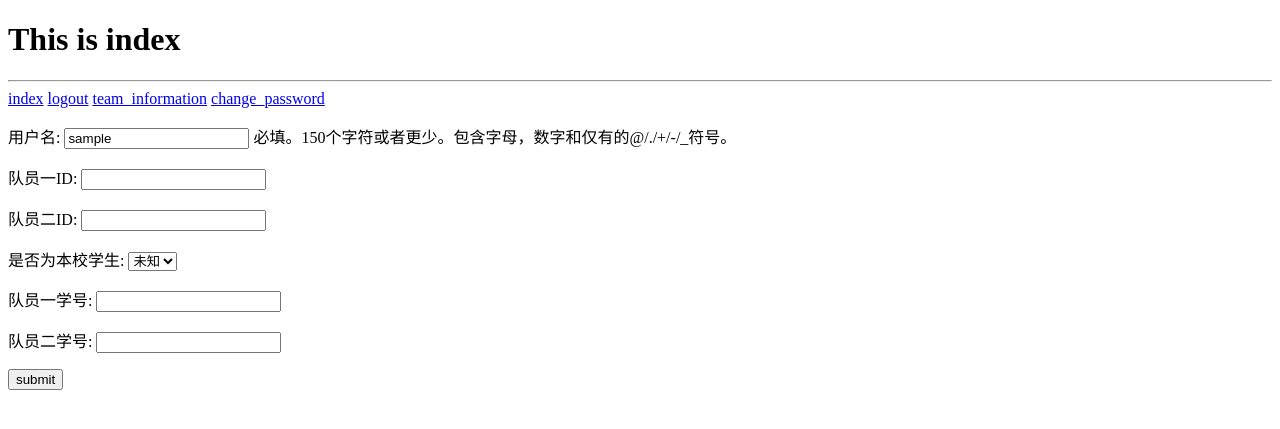
After one commit to geekplatform/GeekPlatform, a Django app: page /accounts/change_information in a window 1280 px wide. The commit adds this page. Shown: the top 429 px of the page. Run offline with Django 3.2, Linux system fonts and the light colour scheme; the visitor is signed in with stand-in values (Sample User, id 1).

Commit message:
20190719

```diff
--- a/Geek/accounts/admin.py
+++ b/Geek/accounts/admin.py
@@ -5,6 +5,7 @@ from .models import Teams
 
 # Register your models here.
 
+# 定义用户表在管理员后台显示方式
 class TeamsInline(admin.TabularInline):
     model = Teams
     can_delete = False
--- a/Geek/accounts/forms.py
+++ b/Geek/accounts/forms.py
@@ -1,4 +1,10 @@
-from django.contrib.auth.forms import UserCreationForm
+"""
+在Django自带表单基础上，自定义表单，继承原来的表单
+TeamFormsDIY为创建用户表单，注册用户时需要的填写的信息，不过我没使用
+TeamChangeForms为用户修改信息表单，修改信息时可用
+"""
+
+from django.contrib.auth.forms import UserCreationForm, UserChangeForm
 from django.contrib.auth.models import User
 from django import forms
 
@@ -20,3 +26,21 @@ class TeamFormsDIY(UserCreationForm):
         model = User
         # 定义普通用户可修改字段
         fields = ['username',]
+
+
+class TeamChangeForms(UserChangeForm):
+    member_one_name = forms.CharField(required=True, max_length=50, label='队员一ID')
+    # 队员二名字
+    member_two_name = forms.CharField(required=True, max_length=50, label='队员二ID')
+    # 队伍时否为本校队伍
+    is_school = forms.NullBooleanField(required=True, label='是否为本校学生')
+    # 队员一学号
+    member_one_school_ID = forms.CharField(required=True, max_length=50, label='队员一学号')
+    # 队员二学号
+    member_two_school_ID = forms.CharField(required=True, max_length=50, label='队员二学号')
+
+    class Meta:
+        # 属于User
+        model = User
+        # 定义普通用户可修改字段
+        fields = ['username','member_one_name','member_two_name','is_school','member_one_school_ID','member_two_school_ID']
--- a/Geek/accounts/models.py
+++ b/Geek/accounts/models.py
@@ -12,7 +12,7 @@ class Teams(models.Model):
     # 队员二名字
     team_member_two_name = models.CharField(blank=True, null=True, max_length=50, verbose_name='队员二ID')
     # 队伍时否为本校队伍
-    is_school = models.NullBooleanField(verbose_name='是否为本校学生')
+    is_school = models.NullBooleanField(verbose_name='是否为本校大一学生')
     # 队员一学号
     team_member_one_school_ID = models.CharField(blank=True, null=True, max_length=50, verbose_name='队员一学号')
     # 队员二学号
--- /dev/null
+++ b/Geek/accounts/templates/accounts/change_information.html
@@ -0,0 +1,69 @@
+<!DOCTYPE html>
+<html lang="zh-hans">
+<head>
+    <meta charset="UTF-8">
+    <meta name="viewport" content="width=device-width, initial-scale=1.0">
+    <meta http-equiv="X-UA-Compatible" content="ie=edge">
+    <title>Document</title>
+</head>
+<body>
+    <h1>This is index</h1>
+    <hr>
+    <a href="{% url 'accounts:index' %}">index</a>
+
+    <a href="{% url 'accounts:logout' %}">logout</a>
+    <a href="{% url 'accounts:team_information' %}">team_information</a>
+    <a href="{% url 'accounts:change_password' %}">change_password</a>
+    <form action="" method="post">
+        {% csrf_token %}
+        {{ change_information_forms.errors }}
+        <p>
+            <label for="id_username">用户名:</label>
+            <input type="text" name="username" maxlength="150" required id="id_username" value="{{ team_information.username }}">
+            <span class="helptext">必填。150个字符或者更少。包含字母，数字和仅有的@/./+/-/_符号。</span>
+        </p>
+        <p>
+            <label for="id_member_one_name">队员一ID:</label>
+            <input type="text" name="member_one_name" maxlength="50" required id="id_member_one_name" value="{{ team_information.teams.team_member_one_name }}">
+        </p>
+        <p>
+            <label for="id_member_two_name">队员二ID:</label>
+            <input type="text" name="member_two_name" maxlength="50" required id="id_member_two_name" value="{{ team_information.teams.team_member_two_name}}"
+        </p>
+        <p>
+            <label for="id_is_school">是否为本校学生:</label>
+            <select name="is_school" id="id_is_school" value='{{ team_information.teams.is_school }}'>
+                {% if team_information.teams.is_school == True %}
+                    <option value="1" >未知</option>
+                    <option value="2" selected>是</option>
+                    <option value="3">否</option>
+                {% elif team_information.teams.is_school == False %}
+                    <option value="1" >未知</option>
+                    <option value="2" >是</option>
+                    <option value="3" selected>否</option>
+                {% else %}
+                    <option value="1" selected>未知</option>
+                    <option value="2" >是</option>
+                    <option value="3">否</option>
+                {% endif %}
+            </select>
+        </p>
+        <p>
+            <label for="id_member_one_school_ID">队员一学号:</label>
+            <input type="text" name="member_one_school_ID" maxlength="50" required id="id_member_one_school_ID" value="{{ team_information.teams.team_member_one_school_ID }}">
+
+        </p>
+        <p>
+            <label for="id_member_two_school_ID">队员二学号:</label>
+            <input type="text" name="member_two_school_ID" maxlength="50" required id="id_member_two_school_ID" value="{{ team_information.teams.team_member_two_school_ID }}">
+        </p>
+        <p>
+        <button type="submit">submit</button>
+        </p>
+    </form>
+
+
+
+
+</body>
+</html>
--- a/Geek/accounts/templates/accounts/index.html
+++ b/Geek/accounts/templates/accounts/index.html
@@ -13,6 +13,8 @@
 
     {% if user.is_authenticated %}
         <a href="{% url 'accounts:logout' %}">logout</a>
+        <a href="{% url 'accounts:team_information' %}">队伍信息</a>
+
     {% else %}
         <a href="{% url 'accounts:login' %}">login</a>
         <a href="{% url 'accounts:register' %}">register</a>
--- a/Geek/accounts/urls.py
+++ b/Geek/accounts/urls.py
@@ -6,5 +6,8 @@ urlpatterns = [
     path('accounts/login/',views.login,name='login'),
     path('accounts/logout',views.logout,name='logout'),
     path('accounts/register',views.register,name='register'),
+    path('accounts/information',views.team_information,name='team_information'),
+    path('accounts/change_information',views.change_information,name='change_information'),
+    path('accounts/change_password',views.change_password,name='change_password'),
     path('',views.index,name='index'),
 ]
--- a/Geek/accounts/views.py
+++ b/Geek/accounts/views.py
@@ -2,8 +2,10 @@ from django.shortcuts import render, redirect
 from django.contrib.auth import authenticate
 from django.contrib.auth import login as auth_login
 from django.contrib.auth import logout as auth_logout
-from django.contrib.auth.forms import UserCreationForm
-from .forms import TeamFormsDIY
+from django.contrib.auth.forms import UserCreationForm, UserChangeForm, PasswordChangeForm
+from .forms import TeamFormsDIY, TeamChangeForms
+from django.contrib.auth.decorators import login_required
+from .models import Teams
 # Create your views here.
 
 def index(request):
@@ -55,6 +57,7 @@ def register(request):
             register_form.save()
             # 用保存的表单数据创建新用户
             new_team = authenticate(username=register_form.cleaned_data['username'],password=register_form.cleaned_data['password1'])
+            Teams(team=new_team).save()
             # 注册完成，保持用户登录
             auth_login(request,new_team)
             # 重定向到主页
@@ -67,3 +70,66 @@ def register(request):
     content['register_form'] = register_form
     # 返回注册界面
     return render(request,'accounts/register.html',content)
+
+# 必须为登录才能加载页面，否在跳转到登录页面
+@login_required(login_url='accounts:login')
+# 队伍信息页面
+def team_information(request):
+    content = {}
+    # 队伍已登录，直接获取登录用户信息。
+    content['team'] = request.user
+    # 传到模板
+    return render(request, 'accounts/team_information.html',content)
+
+# 必须为登录才能加载页面，否在跳转到登录页面
+@login_required(login_url='accounts:login')
+def change_information(request):
+    content = {}
+    # 如果为POST请求
+    if request.method == 'POST':
+        # 获得自定意义表单
+        change_information_forms = TeamChangeForms(request.POST,instance=request.user)
+        # 判断填写信息是否符合要求
+        if change_information_forms.is_valid():
+            # 保存表单信息
+            change_information_forms.save()
+            # 以下在在给表赋值
+            request.user.teams.team_member_one_name = change_information_forms.cleaned_data['member_one_name']
+            request.user.teams.team_member_two_name = change_information_forms.cleaned_data['member_two_name']
+            request.user.teams.is_school = change_information_forms.cleaned_data['is_school']
+            request.user.teams.team_member_one_school_ID = change_information_forms.cleaned_data['member_one_school_ID']
+            request.user.teams.team_member_two_school_ID = change_information_forms.cleaned_data['member_two_school_ID']
+            # 保存用户表
+            request.user.teams.save()
+            return redirect('accounts:team_information')
+    else:
+        # 不是POST请求，就新建一个表单
+        change_information_forms = TeamChangeForms(instance=request.user)
+    # 把表单传到模板
+    content['change_information_forms'] = change_information_forms
+    # 用户信息传到模板，是为了默认填写
+    content['team_information'] = request.user
+    return render(request, 'accounts/change_information.html',content)
+
+# 必须为登录才能加载页面，否在跳转到登录页面
+@login_required(login_url='accounts:login')
+# 修改密码
+def change_password(request):
+    content = {}
+    # 如果为POST请求
+    if request.method == 'POST':
+        # 用django自带的修改密码表单，得到用户填写新密码
+        change_password_forms = PasswordChangeForm(data=request.POST, user=request.user)
+        # 如果用户填写符合要求
+        if change_password_forms.is_valid():
+            # 保存修改后的密码
+            change_password_forms.save()
+            # 跳转到登录界面
+            return redirect('accounts:login')
+    else:
+        # 不是POST请求，直接返回修改密码表单
+        change_password_forms = PasswordChangeForm(user=request.user)
+
+    content['change_password_forms'] = change_password_forms
+    content['team'] = request.user
+    return render(request, 'accounts/change_password.html',content)
```
Also changed, not shown: Geek/accounts/templates/accounts/change_password.html (added, +24 -0 lines), Geek/accounts/templates/accounts/team_information.html (added, +28 -0 lines), README.MD.
